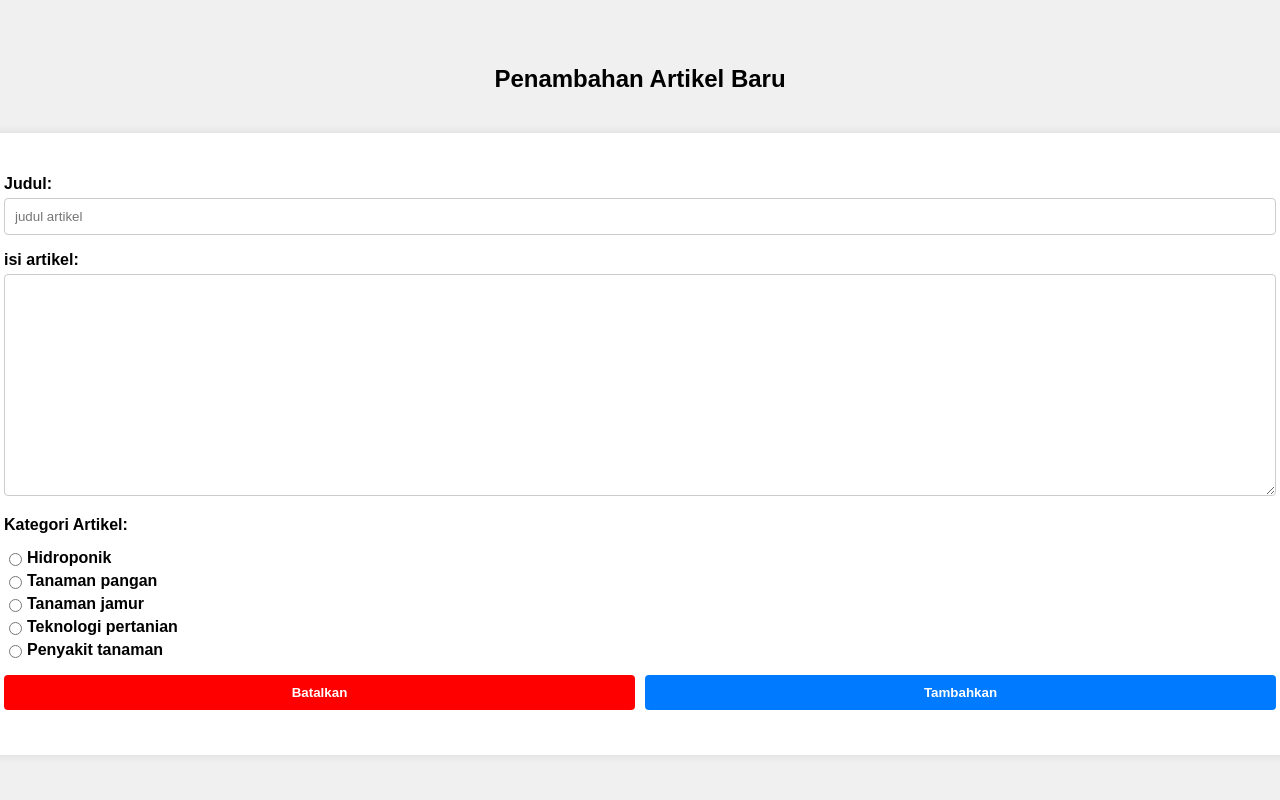
After one commit to dwikasmsd/UAS-BASISDATA, a PHP site: page /tambahArtikel.php in a window 1280 px wide. The commit adds this page. Run offline with PHP 8.4, Linux system fonts and the light colour scheme.

Commit message:
Membuat file tambahArtikel.php dan list artikel di dashboard

```diff
--- /dev/null
+++ b/tambahArtikel.php
@@ -0,0 +1,178 @@
+<?php include("config.php"); ?>
+<?php
+
+// cek apakah tombol daftar sudah diklik atau blum?
+if (isset($_POST["tambah"])) {
+
+    // ambil data dari formulir
+    $judul = $_POST["judul"];
+    $isiArtikel = $_POST["isiArtikel"];
+    $kategoriArtikel = $_POST["kategori_artikel"];
+
+
+    // buat query
+    $sql = "INSERT INTO artikel (judul_artikel, isi_artikel, kategori_artikel, tanggal_artikel)
+    VALUES ('$judul', '$isiArtikel', '$kategoriArtikel', NOW())";
+    $query = mysqli_query($koneksi, $sql);
+
+    // apakah query simpan berhasil?
+    if ($query) {
+        // kalau berhasil alihkan ke halaman index.php dengan status=sukses
+        header("location: dashboard.php");
+    } else {
+        // kalau gagal alihkan ke halaman index.php dengan status=gagal
+        header("location: index.php");
+    }
+} else if (isset($_POST["batal"])) {
+    header("location: dashboard.php");
+}
+
+?>
+
+<!DOCTYPE html>
+<html>
+
+<head>
+    <title>Formulir Pendaftaran Pasien Baru | RS Santoso</title>
+    <style>
+        body {
+            font-family: Arial, sans-serif;
+            background-color: #f0f0f0;
+            margin: 0;
+            padding: 0;
+            display: flex;
+            flex-direction: column;
+            justify-content: center;
+            align-items: center;
+            height: 100vh;
+        }
+
+        header {
+            text-align: center;
+            margin-bottom: 20px;
+            width: 100%;
+        }
+
+        form {
+            background-color: #ffffff;
+            padding: 20px;
+            border-radius: 8px;
+            box-shadow: 0 0 10px rgba(0, 0, 0, 0.1);
+            width: 1300px;
+        }
+
+        fieldset {
+            border: none;
+        }
+
+        p {
+            margin-bottom: 15px;
+        }
+
+        label {
+            display: block;
+            margin-bottom: 5px;
+            font-weight: bold;
+        }
+
+        input[type="text"],
+        textarea,
+        input[type="date"] {
+            width: calc(100% - 22px);
+            padding: 10px;
+            border: 1px solid #ccc;
+            border-radius: 4px;
+        }
+
+        textarea {
+            resize: vertical;
+            height: 200px;
+        }
+
+        input[type="radio"] {
+            margin-right: 5px;
+        }
+
+        .add {
+            width: 100%;
+            padding: 10px;
+            background-color: #007BFF;
+            border: none;
+            border-radius: 4px;
+            color: white;
+            font-weight: bold;
+            cursor: pointer;
+            margin-left: 5px;
+        }
+
+        .add:hover {
+            background-color: #0056b3;
+        }
+
+        .abort {
+            width: 100%;
+            padding: 10px;
+            background-color: red;
+            border: none;
+            border-radius: 4px;
+            color: white;
+            font-weight: bold;
+            cursor: pointer;
+            margin-right: 5px;
+        }
+
+        .abort:hover {
+            background-color: #870202;
+        }
+
+        .radio-group label {
+            display: flex;
+            margin-right: 10px;
+        }
+
+        .tombol {
+            display: flex;
+            justify-content: space-evenly;
+        }
+    </style>
+</head>
+
+<body>
+    <header>
+        <h2>Penambahan Artikel Baru</h2>
+    </header>
+
+    <form action="tambahArtikel.php" method="POST">
+
+        <fieldset>
+
+            <p>
+                <label for="judul">Judul: </label>
+                <input type="text" name="judul" placeholder="judul artikel" />
+            </p>
+            <p>
+                <label for="isiArtikel">isi artikel: </label>
+                <textarea name="isiArtikel"></textarea>
+            </p>
+            <p>
+                <label for="Kategori_Artikel">Kategori Artikel: </label>
+            <div class="radio-group">
+                <label><input type="radio" name="kategori_artikel" value="Hidroponik"> Hidroponik</label>
+                <label><input type="radio" name="kategori_artikel" value="Tanaman pangan"> Tanaman pangan</label>
+                <label><input type="radio" name="kategori_artikel" value="Tanaman jamur"> Tanaman jamur</label>
+                <label><input type="radio" name="kategori_artikel" value="Teknologi pertanian"> Teknologi pertanian</label>
+                <label><input type="radio" name="kategori_artikel" value="Penyakit tanaman"> Penyakit tanaman</label>
+            </div>
+            </p>
+            <p class="tombol">
+                <input class="abort" type="submit" value="Batalkan" name="batal" />
+                <input class="add" type="submit" value="Tambahkan" name="tambah" />
+            </p>
+
+        </fieldset>
+
+    </form>
+
+</body>
+
+</html>
```
Also changed, not shown: dashboard.php (+36 -17 lines).
